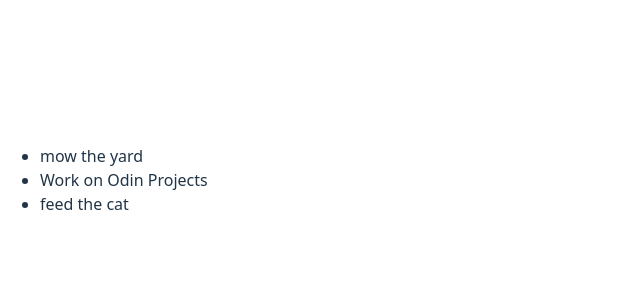
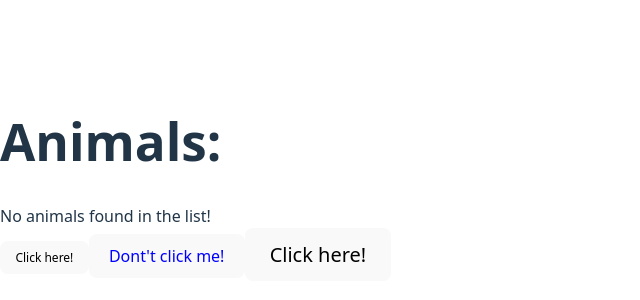
Before and after one commit to Quislo/React-Odin, a React (Vite) app in the folder my-first-react-app/: page / in a window 1280 px wide. Shown: the part 220-520 px from the top of the page, without its empty margins (0-640 px from the left). Built offline with nearby package versions, Linux system fonts and the light colour scheme.

Commit message:
Transferência de dados entre componentes

```diff
--- a/my-first-react-app/src/App.jsx
+++ b/my-first-react-app/src/App.jsx
@@ -19,13 +19,32 @@ function List(props) {
   );
 }
 
+function Button({text="Click here!", color="black", fontSize=12, handleClick}){
+  const buttonStyle = {
+    color: color,
+    fontSize: fontSize + 'px'
+  };
+
+  return(
+    <button onClick={handleClick} style={buttonStyle}>{text}</button>
+  );
+}
+
 function App() {
   const animais = [];
+  const handleButtonClick = (url) =>{
+    window.location.href = url;
+  }
 
   return (
     <div>
       <h1>Animals: </h1>
       <List animais={animais} />
+
+        <Button handleClick = {() => handleButtonClick('https://www.google.com')}/>
+        <Button text="Dont't click me!" color="blue" fontSize={16}/>
+        <Button handleClick={() => handleButtonClick('https://www.theodinproject.com')} fontSize={20}/>
+
     </div>
   );
 }
--- a/my-first-react-app/src/main.jsx
+++ b/my-first-react-app/src/main.jsx
@@ -8,7 +8,6 @@ import TodoList from './Chaves.jsx'
 
 createRoot(document.getElementById('root')).render(
   <StrictMode>
-    <TodoList
-    />
+    <App/>
   </StrictMode>,
 )
```
